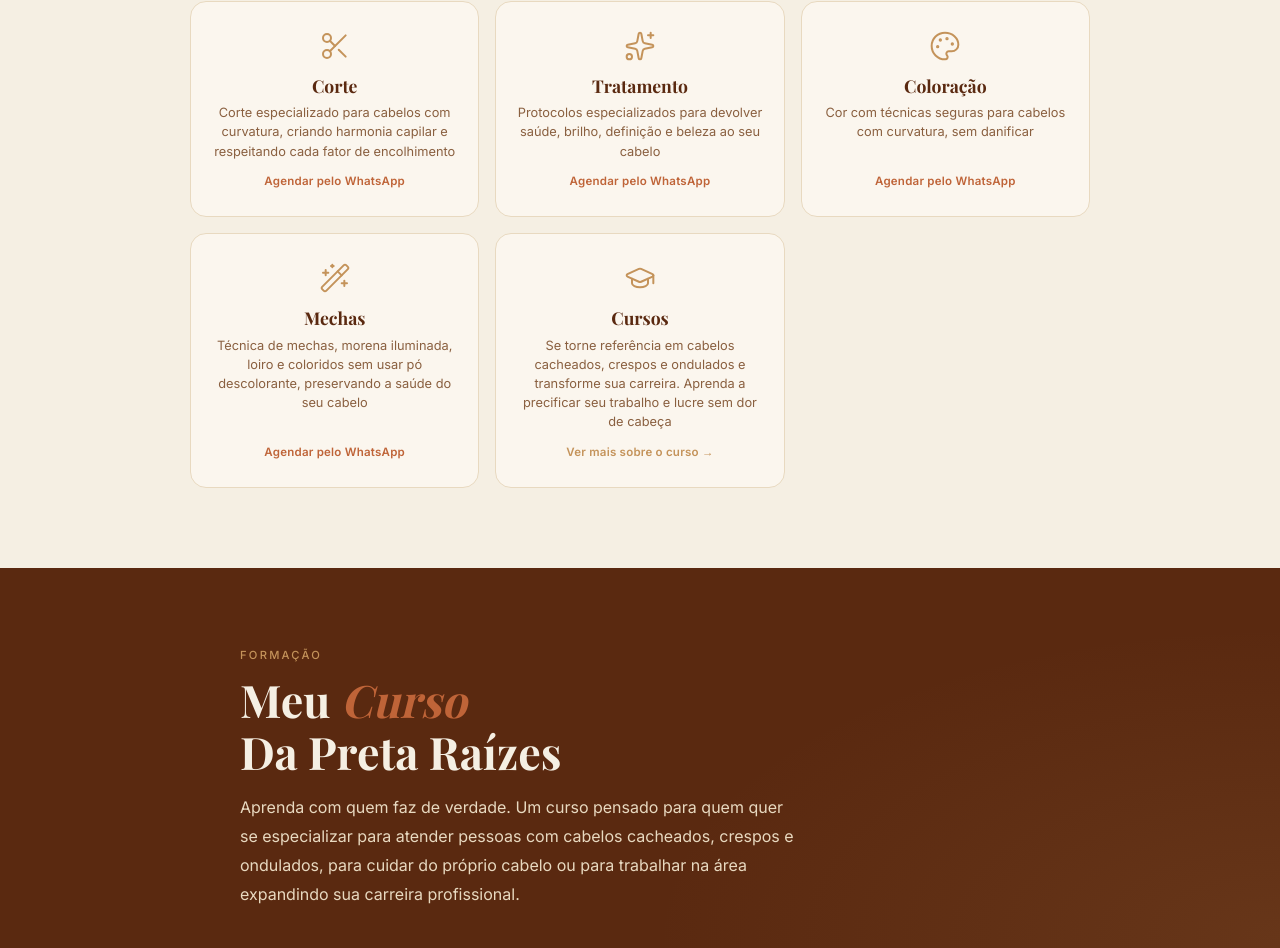
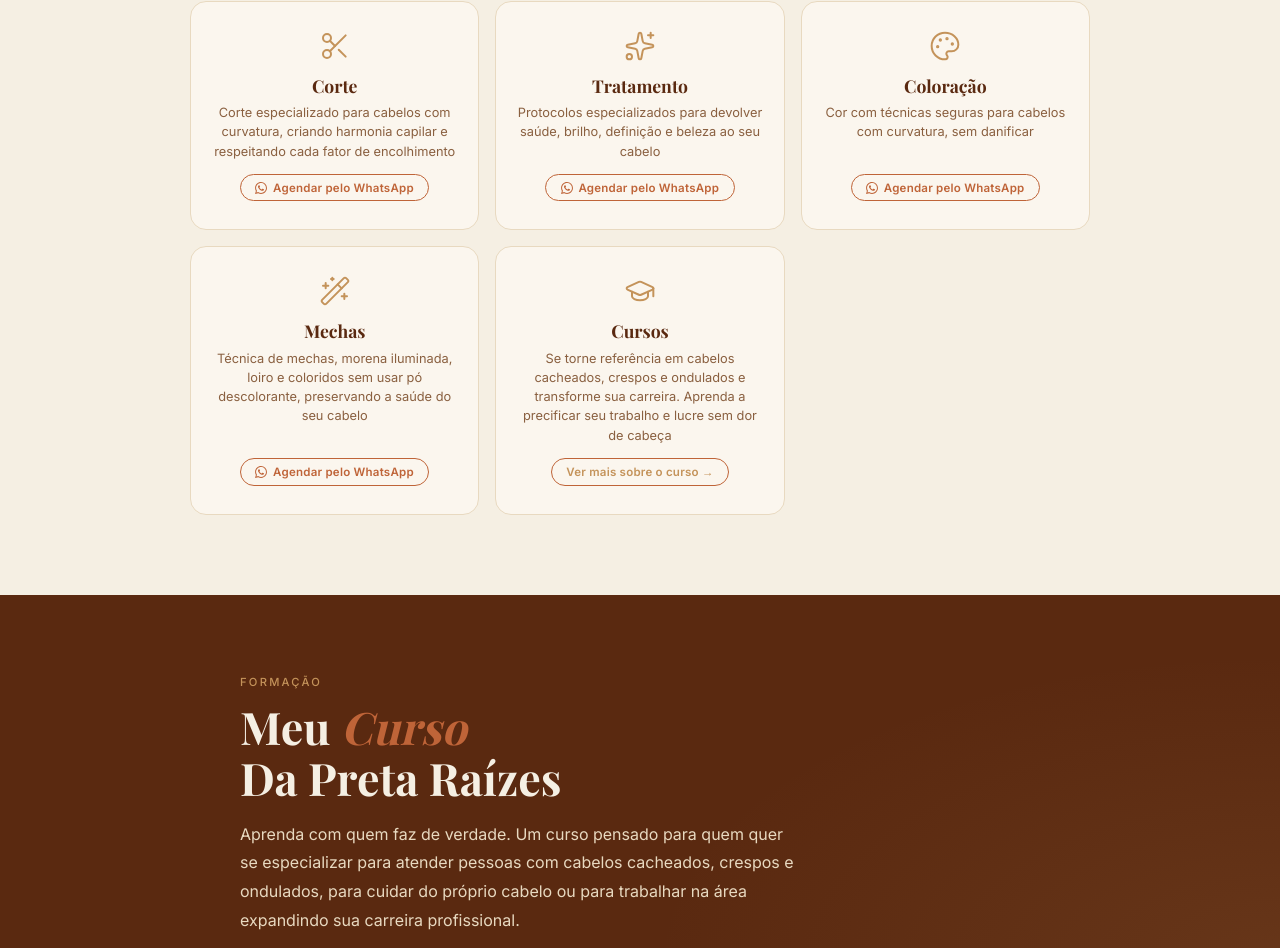
Before and after one commit to yagoBraga-alt/salao-da-preta, a React (Vite) app: page / in a window 1280 px wide. Shown: the part 2573-3521 px from the top of the page. Built offline with nearby package versions, Linux system fonts and the light colour scheme; a web font is replaced by a local one.

Commit message:
feat: botão WhatsApp nos cards de serviços

```diff
--- a/src/components/Servicos.jsx
+++ b/src/components/Servicos.jsx
@@ -14,28 +14,28 @@
             <span className="servico-icon"><Scissors size={32} strokeWidth={1.5} /></span>
             <h3>Corte</h3>
             <p>Corte especializado para cabelos com curvatura, criando harmonia capilar e respeitando cada fator de encolhimento</p>
-            <a href={`${waBase}Ol%C3%A1%2C%20vim%20do%20site%20e%20tenho%20interesse%20no%20servi%C3%A7o%20de%20Corte!`} target="_blank" rel="noopener noreferrer" className="servico-wa" aria-label="Agendar Corte pelo WhatsApp">Agendar pelo WhatsApp</a>
+            <a href={`${waBase}Ol%C3%A1%2C%20vim%20do%20site%20e%20tenho%20interesse%20no%20servi%C3%A7o%20de%20Corte!`} target="_blank" rel="noopener noreferrer" className="servico-wa" aria-label="Agendar Corte pelo WhatsApp"><svg viewBox="0 0 24 24" fill="currentColor" width="12" height="12"><path d="M17.472 14.382c-.297-.149-1.758-.867-2.03-.967-.273-.099-.471-.148-.67.15-.197.297-.767.966-.94 1.164-.173.199-.347.223-.644.075-.297-.15-1.255-.463-2.39-1.475-.883-.788-1.48-1.761-1.653-2.059-.173-.297-.018-.458.13-.606.134-.133.298-.347.446-.52.149-.174.198-.298.298-.497.099-.198.05-.371-.025-.52-.075-.149-.669-1.612-.916-2.207-.242-.579-.487-.5-.669-.51-.173-.008-.371-.01-.57-.01-.198 0-.52.074-.792.372-.272.297-1.04 1.016-1.04 2.479 0 1.462 1.065 2.875 1.213 3.074.149.198 2.096 3.2 5.077 4.487.709.306 1.262.489 1.694.625.712.227 1.36.195 1.871.118.571-.085 1.758-.719 2.006-1.413.248-.694.248-1.289.173-1.413-.074-.124-.272-.198-.57-.347m-5.421 7.403h-.004a9.87 9.87 0 01-5.031-1.378l-.361-.214-3.741.982.998-3.648-.235-.374a9.86 9.86 0 01-1.51-5.26c.001-5.45 4.436-9.884 9.888-9.884 2.64 0 5.122 1.03 6.988 2.898a9.825 9.825 0 012.893 6.994c-.003 5.45-4.437 9.884-9.885 9.884m8.413-18.297A11.815 11.815 0 0012.05 0C5.495 0 .16 5.335.157 11.892c0 2.096.547 4.142 1.588 5.945L.057 24l6.305-1.654a11.882 11.882 0 005.683 1.448h.005c6.554 0 11.89-5.335 11.893-11.893a11.821 11.821 0 00-3.48-8.413Z"/></svg>Agendar pelo WhatsApp</a>
           </div>
 
           <div className="servico-card">
             <span className="servico-icon"><Sparkles size={32} strokeWidth={1.5} /></span>
             <h3>Tratamento</h3>
             <p>Protocolos especializados para devolver saúde, brilho, definição e beleza ao seu cabelo</p>
-            <a href={`${waBase}Ol%C3%A1%2C%20vim%20do%20site%20e%20tenho%20interesse%20no%20servi%C3%A7o%20de%20Tratamento!`} target="_blank" rel="noopener noreferrer" className="servico-wa" aria-label="Agendar Tratamento pelo WhatsApp">Agendar pelo WhatsApp</a>
+            <a href={`${waBase}Ol%C3%A1%2C%20vim%20do%20site%20e%20tenho%20interesse%20no%20servi%C3%A7o%20de%20Tratamento!`} target="_blank" rel="noopener noreferrer" className="servico-wa" aria-label="Agendar Tratamento pelo WhatsApp"><svg viewBox="0 0 24 24" fill="currentColor" width="12" height="12"><path d="M17.472 14.382c-.297-.149-1.758-.867-2.03-.967-.273-.099-.471-.148-.67.15-.197.297-.767.966-.94 1.164-.173.199-.347.223-.644.075-.297-.15-1.255-.463-2.39-1.475-.883-.788-1.48-1.761-1.653-2.059-.173-.297-.018-.458.13-.606.134-.133.298-.347.446-.52.149-.174.198-.298.298-.497.099-.198.05-.371-.025-.52-.075-.149-.669-1.612-.916-2.207-.242-.579-.487-.5-.669-.51-.173-.008-.371-.01-.57-.01-.198 0-.52.074-.792.372-.272.297-1.04 1.016-1.04 2.479 0 1.462 1.065 2.875 1.213 3.074.149.198 2.096 3.2 5.077 4.487.709.306 1.262.489 1.694.625.712.227 1.36.195 1.871.118.571-.085 1.758-.719 2.006-1.413.248-.694.248-1.289.173-1.413-.074-.124-.272-.198-.57-.347m-5.421 7.403h-.004a9.87 9.87 0 01-5.031-1.378l-.361-.214-3.741.982.998-3.648-.235-.374a9.86 9.86 0 01-1.51-5.26c.001-5.45 4.436-9.884 9.888-9.884 2.64 0 5.122 1.03 6.988 2.898a9.825 9.825 0 012.893 6.994c-.003 5.45-4.437 9.884-9.885 9.884m8.413-18.297A11.815 11.815 0 0012.05 0C5.495 0 .16 5.335.157 11.892c0 2.096.547 4.142 1.588 5.945L.057 24l6.305-1.654a11.882 11.882 0 005.683 1.448h.005c6.554 0 11.89-5.335 11.893-11.893a11.821 11.821 0 00-3.48-8.413Z"/></svg>Agendar pelo WhatsApp</a>
           </div>
 
           <div className="servico-card">
             <span className="servico-icon"><Palette size={32} strokeWidth={1.5} /></span>
             <h3>Coloração</h3>
             <p>Cor com técnicas seguras para cabelos com curvatura, sem danificar</p>
-            <a href={`${waBase}Ol%C3%A1%2C%20vim%20do%20site%20e%20tenho%20interesse%20no%20servi%C3%A7o%20de%20Colora%C3%A7%C3%A3o!`} target="_blank" rel="noopener noreferrer" className="servico-wa" aria-label="Agendar Coloração pelo WhatsApp">Agendar pelo WhatsApp</a>
+            <a href={`${waBase}Ol%C3%A1%2C%20vim%20do%20site%20e%20tenho%20interesse%20no%20servi%C3%A7o%20de%20Colora%C3%A7%C3%A3o!`} target="_blank" rel="noopener noreferrer" className="servico-wa" aria-label="Agendar Coloração pelo WhatsApp"><svg viewBox="0 0 24 24" fill="currentColor" width="12" height="12"><path d="M17.472 14.382c-.297-.149-1.758-.867-2.03-.967-.273-.099-.471-.148-.67.15-.197.297-.767.966-.94 1.164-.173.199-.347.223-.644.075-.297-.15-1.255-.463-2.39-1.475-.883-.788-1.48-1.761-1.653-2.059-.173-.297-.018-.458.13-.606.134-.133.298-.347.446-.52.149-.174.198-.298.298-.497.099-.198.05-.371-.025-.52-.075-.149-.669-1.612-.916-2.207-.242-.579-.487-.5-.669-.51-.173-.008-.371-.01-.57-.01-.198 0-.52.074-.792.372-.272.297-1.04 1.016-1.04 2.479 0 1.462 1.065 2.875 1.213 3.074.149.198 2.096 3.2 5.077 4.487.709.306 1.262.489 1.694.625.712.227 1.36.195 1.871.118.571-.085 1.758-.719 2.006-1.413.248-.694.248-1.289.173-1.413-.074-.124-.272-.198-.57-.347m-5.421 7.403h-.004a9.87 9.87 0 01-5.031-1.378l-.361-.214-3.741.982.998-3.648-.235-.374a9.86 9.86 0 01-1.51-5.26c.001-5.45 4.436-9.884 9.888-9.884 2.64 0 5.122 1.03 6.988 2.898a9.825 9.825 0 012.893 6.994c-.003 5.45-4.437 9.884-9.885 9.884m8.413-18.297A11.815 11.815 0 0012.05 0C5.495 0 .16 5.335.157 11.892c0 2.096.547 4.142 1.588 5.945L.057 24l6.305-1.654a11.882 11.882 0 005.683 1.448h.005c6.554 0 11.89-5.335 11.893-11.893a11.821 11.821 0 00-3.48-8.413Z"/></svg>Agendar pelo WhatsApp</a>
           </div>
 
           <div className="servico-card">
             <span className="servico-icon"><Wand2 size={32} strokeWidth={1.5} /></span>
             <h3>Mechas</h3>
             <p>Técnica de mechas, morena iluminada, loiro e coloridos sem usar pó descolorante, preservando a saúde do seu cabelo</p>
-            <a href={`${waBase}Ol%C3%A1%2C%20vim%20do%20site%20e%20tenho%20interesse%20no%20servi%C3%A7o%20de%20Mechas!`} target="_blank" rel="noopener noreferrer" className="servico-wa" aria-label="Agendar Mechas pelo WhatsApp">Agendar pelo WhatsApp</a>
+            <a href={`${waBase}Ol%C3%A1%2C%20vim%20do%20site%20e%20tenho%20interesse%20no%20servi%C3%A7o%20de%20Mechas!`} target="_blank" rel="noopener noreferrer" className="servico-wa" aria-label="Agendar Mechas pelo WhatsApp"><svg viewBox="0 0 24 24" fill="currentColor" width="12" height="12"><path d="M17.472 14.382c-.297-.149-1.758-.867-2.03-.967-.273-.099-.471-.148-.67.15-.197.297-.767.966-.94 1.164-.173.199-.347.223-.644.075-.297-.15-1.255-.463-2.39-1.475-.883-.788-1.48-1.761-1.653-2.059-.173-.297-.018-.458.13-.606.134-.133.298-.347.446-.52.149-.174.198-.298.298-.497.099-.198.05-.371-.025-.52-.075-.149-.669-1.612-.916-2.207-.242-.579-.487-.5-.669-.51-.173-.008-.371-.01-.57-.01-.198 0-.52.074-.792.372-.272.297-1.04 1.016-1.04 2.479 0 1.462 1.065 2.875 1.213 3.074.149.198 2.096 3.2 5.077 4.487.709.306 1.262.489 1.694.625.712.227 1.36.195 1.871.118.571-.085 1.758-.719 2.006-1.413.248-.694.248-1.289.173-1.413-.074-.124-.272-.198-.57-.347m-5.421 7.403h-.004a9.87 9.87 0 01-5.031-1.378l-.361-.214-3.741.982.998-3.648-.235-.374a9.86 9.86 0 01-1.51-5.26c.001-5.45 4.436-9.884 9.888-9.884 2.64 0 5.122 1.03 6.988 2.898a9.825 9.825 0 012.893 6.994c-.003 5.45-4.437 9.884-9.885 9.884m8.413-18.297A11.815 11.815 0 0012.05 0C5.495 0 .16 5.335.157 11.892c0 2.096.547 4.142 1.588 5.945L.057 24l6.305-1.654a11.882 11.882 0 005.683 1.448h.005c6.554 0 11.89-5.335 11.893-11.893a11.821 11.821 0 00-3.48-8.413Z"/></svg>Agendar pelo WhatsApp</a>
           </div>
 
           <div className="servico-card">
--- a/src/index.css
+++ b/src/index.css
@@ -410,18 +410,24 @@
 }
 
 .servico-wa {
-  display: inline-block;
+  display: inline-flex;
+  align-items: center;
+  gap: 0.35rem;
   font-size: 0.72rem;
   font-weight: 600;
   color: var(--terracota);
   margin-top: 0.85rem;
   letter-spacing: 0.02em;
   text-decoration: none;
-  transition: color 0.2s;
+  border: 1.5px solid var(--terracota);
+  border-radius: 999px;
+  padding: 0.35rem 0.9rem;
+  transition: color 0.2s, background 0.2s, border-color 0.2s;
 }
 
 .servico-wa:hover {
-  color: var(--espresso);
+  background: var(--terracota);
+  color: #fff;
 }
 
 /* ─── CURSO ─── */
```
